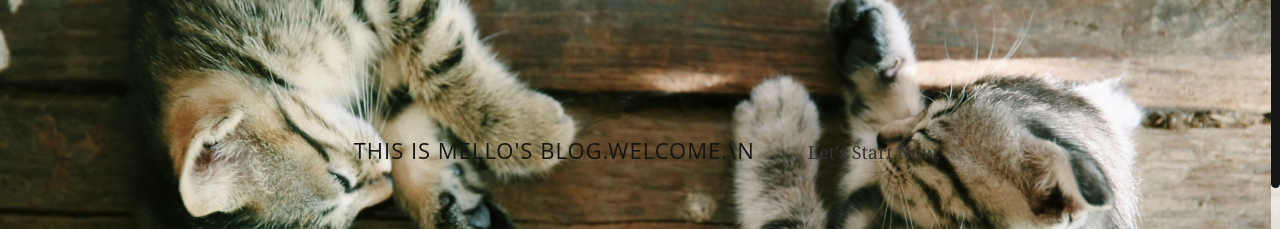
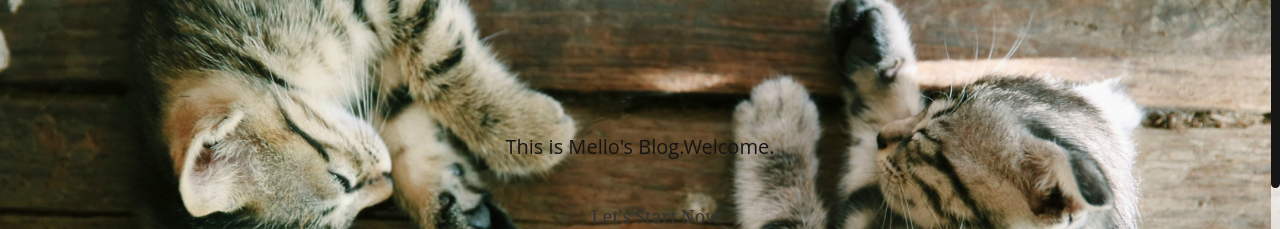
Before and after one commit to Mello1014/Mello1014.github.io, a plain HTML site: page archives/2016/08/index.html in a window 1280 px wide. Shown: the part 245-474 px from the top of the page. Drawn offline with Linux system fonts and the light colour scheme; a web font is replaced by a local one.

Commit message:
Site updated: 2016-08-02 11:46:02

```diff
--- a/archives/2016/08/index.html
+++ b/archives/2016/08/index.html
@@ -200,7 +200,7 @@
                 <div class="center-me animateme" data-when="exit" data-from="0" data-to="0.6" data-opacity="0" data-translatey="100">
                     <div>
 
-                        <h2>This is Mello's Blog.Welcome.\n</h2>
+                        <h2><h3>This is Mello's Blog.Welcome.</h3></h2>
                         <p></p>
 
                         <h2></h2>
```
Also changed, not shown: archives/2016/index.html (+1 -1 lines), archives/index.html (+1 -1 lines), index.html (+1 -1 lines).
